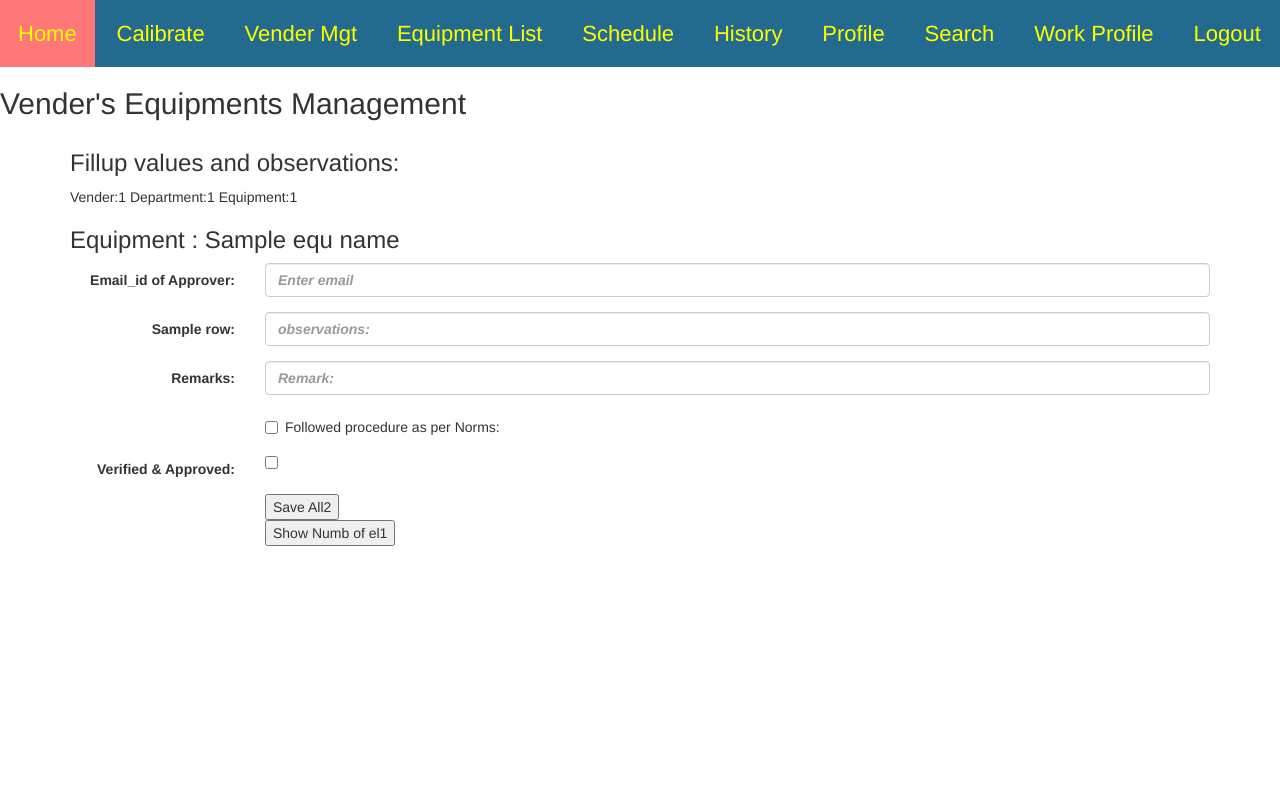
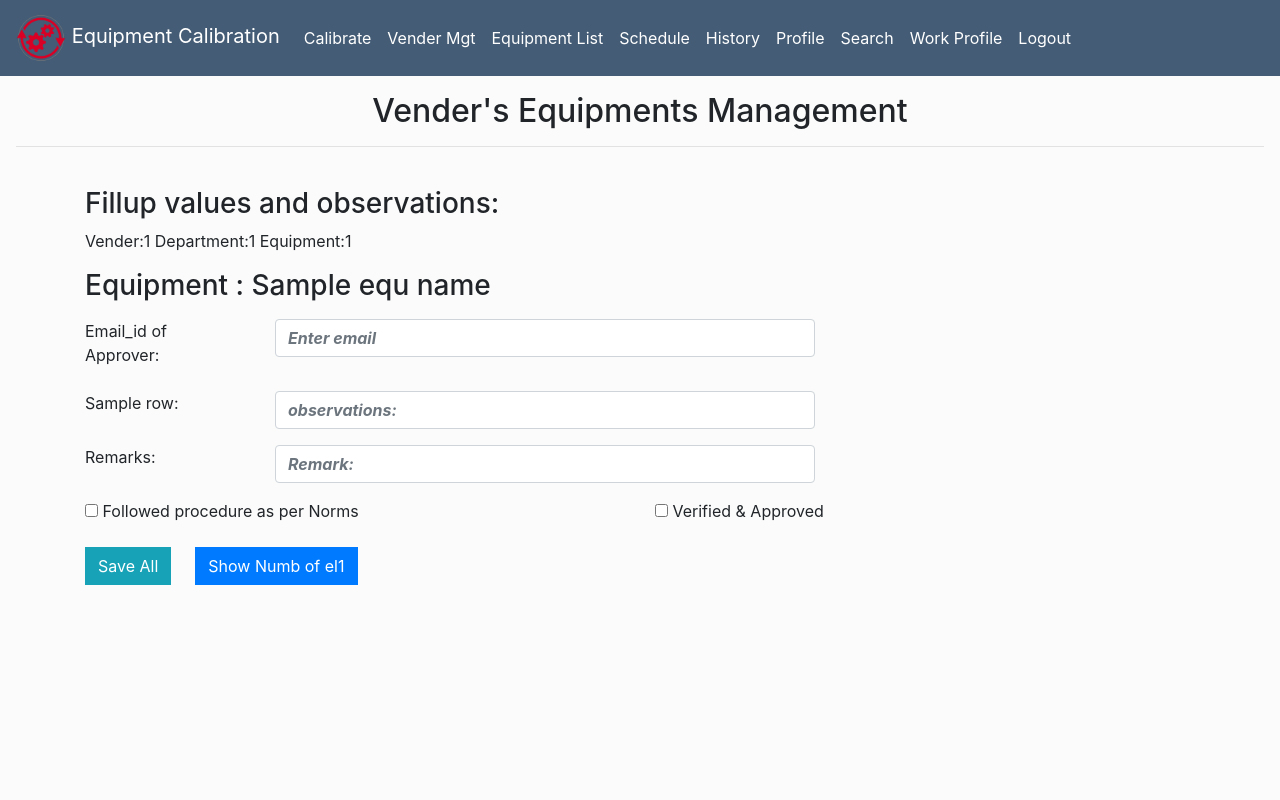
Before and after one commit to aimprohub/equipement-management, a Flask app: template templates/parameter_input.html in a window 1280 px wide. Run offline with Flask 2, Linux system fonts and the light colour scheme; the template is opened without the code that fills it: most values are stand-ins (such as "Sample title", 1, 10 or a date in 2020); some libraries are stand-ins or nearby versions.

Commit message:
code refactored and css added

```diff
--- a/static/style.css
+++ b/static/style.css
@@ -1,10 +1,15 @@
-/* Store this code in 'style.css' file inside the 'static' folder*/
-
+body, html{
+  height: 100%;
+  background-color: #fbfbfb;
+}
 .header {
-  padding: 5px 30px;
-  width: 270px;
+  padding: 5px 120px;
+  width: 150px;
   height: 70px;
   background-color: #236b8e;
+}
+.btn{
+  border-radius: 0;
 }
 
 .border {
@@ -16,12 +21,10 @@
   background-color: #9ac0cd;
 }
 
-.btn {
+.login-btn {
   padding: 10px 40px;
   background-color: #236b8e;
   color: #ffffff;
-  font-style: oblique;
-  font-weight: bold;
   border-radius: 10px;
 }
 
@@ -50,29 +53,22 @@
   font-style: oblique;
   font-weight: bold;
 }
-.successBTN {
-  background-color: blueviolet;
-  color: black;
+.bg-nav{
+  background-color: #445c75!important;
+  color: #fff;
 }
-div.scrollmenu {
-    background-color: #236b8e;
-    overflow: auto;
-    white-space: nowrap;
-  }
-
-  div.scrollmenu a {
-    display: inline-block;
-    color: yellow;
-    text-align: center;
-    padding: 18px;
-    text-decoration: none;
-    font-size: 22px;
-  }
-  .submit-button {
-    background-color: #2a6891;
-    color: rgb(248, 242, 242);
-  }
-
-  div.scrollmenu a:hover {
-    background-color: #f77;
-  }
+a.navbar-brand,
+a.nav-link{
+  color: #fff;
+  cursor: pointer;
+}
+.w-50{
+  width: 50px!important;
+}
+.main{
+  background:#fbfbfb
+}
+table thead{
+  color: #fff;
+  background: #445c75;
+}
--- /dev/null
+++ b/templates/base.html
@@ -0,0 +1,87 @@
+<!DOCTYPE html>
+<html lang="en">
+  <head>
+    <title>Equipment Calibration </title>
+    <meta charset="utf-8" />
+    <meta name="viewport" content="width=device-width, initial-scale=1" />
+    <link rel="stylesheet" href="https://maxcdn.bootstrapcdn.com/bootstrap/4.0.0/css/bootstrap.min.css" integrity="sha384-Gn5384xqQ1aoWXA+058RXPxPg6fy4IWvTNh0E263XmFcJlSAwiGgFAW/dAiS6JXm" crossorigin="anonymous">
+    <link rel="stylesheet" href="{{ url_for('static', filename='style.css') }}"/>
+  </head>
+    <body>
+      <form id="myForm">
+        <!-- <div class="scrollmenu">
+          <a href="/">Home</a>
+          <a onclick="myAction_vender()">Calibrate</a>
+          <a href="#Vender Master">Vender Mgt</a>
+          <a href="#Equipment">Equipment List</a>
+          <a href="#Schedule">Schedule</a>
+          <a href="#History">History</a>
+          <a href="#Profile">Profile</a>
+          <a onclick="myAction_dept()">Search</a>
+          <a href="#Work_Profile">Work Profile</a>
+          <a href="/logout">Logout</a>
+        </div> -->
+        <nav class="navbar navbar-expand-lg bg-nav">
+          <a class="navbar-brand" href="#"><img class="logo" alt="logo" src="{{url_for('static', filename='logo.png')}}" width="50px"/> Equipment Calibration</a>
+          <button
+            class="navbar-toggler"
+            type="button"
+            data-toggle="collapse"
+            data-target="#navbarNav"
+            aria-controls="navbarNav"
+            aria-expanded="false"
+            aria-label="Toggle navigation"
+          >
+            <span class="navbar-toggler-icon"></span>
+          </button>
+          <div class="collapse navbar-collapse" id="navbarNav">
+            <ul class="navbar-nav me-auto mb-2 mb-lg-0">
+              <li class="nav-item"><a id="cal" class="nav-link" onclick="myAction_vender('cal')">Calibrate</a></li>
+              <li class="nav-item"><a class="nav-link" href="#Vender Master">Vender Mgt</a></li>
+              <li class="nav-item"><a class="nav-link" href="#Equipment">Equipment List</a></li>
+              <li class="nav-item"><a class="nav-link" href="#Schedule">Schedule</a></li>
+              <li class="nav-item"><a class="nav-link" href="#History">History</a></li>
+              <li class="nav-item"><a class="nav-link" href="#Profile">Profile</a></li>
+              <li class="nav-item"><a class="nav-link" onclick="myAction_dept()">Search</a></li>
+              <li class="nav-item"><a class="nav-link" href="#Work_Profile">Work Profile</a></li>
+              <li class="nav-item"><a class="nav-link" href="/logout">Logout</a></li>
+            </ul>
+          </div>
+        </nav>
+      </form>
+
+      <div class="container-fluid p-3">
+          <h2 class="text-center">Vender's Equipments Management</h2><hr><br>
+          {% block content %} {% endblock %}
+      </div>
+      <script>
+        function myAction_vender(id) {
+          document.getElementById("myForm").action = "/select_vender";
+          document.getElementById("myForm").submit();
+        }
+        function myAction_dept() {
+          document.getElementById("myForm").action = "/select_dept";
+          document.getElementById("myForm").submit();
+        }
+        function myAction_logout() {
+          document.getElementById("myForm").action = "/logout";
+          document.getElementById("myForm").submit();
+        }
+      </script>
+      <script
+        src="https://code.jquery.com/jquery-3.2.1.slim.min.js"
+        integrity="sha384-KJ3o2DKtIkvYIK3UENzmM7KCkRr/rE9/Qpg6aAZGJwFDMVNA/GpGFF93hXpG5KkN"
+        crossorigin="anonymous"
+      ></script>
+      <script
+        src="https://cdnjs.cloudflare.com/ajax/libs/popper.js/1.12.9/umd/popper.min.js"
+        integrity="sha384-ApNbgh9B+Y1QKtv3Rn7W3mgPxhU9K/ScQsAP7hUibX39j7fakFPskvXusvfa0b4Q"
+        crossorigin="anonymous"
+      ></script>
+      <script
+        src="https://maxcdn.bootstrapcdn.com/bootstrap/4.0.0/js/bootstrap.min.js"
+        integrity="sha384-JZR6Spejh4U02d8jOt6vLEHfe/JQGiRRSQQxSfFWpi1MquVdAyjUar5+76PVCmYl"
+        crossorigin="anonymous"
+      ></script>
+    </body>
+  </html>
--- a/templates/base1.html
+++ /dev/null
@@ -1,54 +0,0 @@
-<!DOCTYPE html>
-
-<html lang="en">
-  <head>
-    <title>Bootstrap Example</title>
-    <meta charset="utf-8" />
-    <meta name="viewport" content="width=device-width, initial-scale=1" />
-    <link
-      rel="stylesheet"
-      href="https://maxcdn.bootstrapcdn.com/bootstrap/3.4.1/css/bootstrap.min.css"
-    />
-    <script src="https://ajax.googleapis.com/ajax/libs/jquery/3.5.1/jquery.min.js"></script>
-    <script src="https://maxcdn.bootstrapcdn.com/bootstrap/3.4.1/js/bootstrap.min.js"></script>
-    <link
-      rel="stylesheet"
-      href="{{ url_for('static', filename='style.css') }}"
-    />
-  </head>
-
-  <body>
-    <form id="myForm">
-      <div class="scrollmenu">
-        <a href="/">Home</a>
-        <a onclick="myAction_vender()">Calibrate</a>
-        <a href="#Vender Master">Vender Mgt</a>
-        <a href="#Equipment">Equipment List</a>
-        <a href="#Schedule">Schedule</a>
-        <a href="#History">History</a>
-        <a href="#Profile">Profile</a>
-        <a onclick="myAction_dept()">Search</a>
-        <a href="#Work_Profile">Work Profile</a>
-
-        <a href="/logout">Logout</a>
-      </div>
-
-      <h2>Vender's Equipments Management</h2>
-    </form>
-    {% block content %} {% endblock %}
-    <script>
-      function myAction_vender() {
-        document.getElementById("myForm").action = "/select_vender";
-        document.getElementById("myForm").submit();
-      }
-      function myAction_dept() {
-        document.getElementById("myForm").action = "/select_dept";
-        document.getElementById("myForm").submit();
-      }
-      function myAction_logout() {
-        document.getElementById("myForm").action = "/logout";
-        document.getElementById("myForm").submit();
-      }
-    </script>
-  </body>
-</html>
--- a/templates/hosplist.html
+++ b/templates/hosplist.html
@@ -1,5 +1,5 @@
 
-{% extends "base1.html" %}
+{% extends "base.html" %}
 {% block content %}
 
 <body>
--- a/templates/index_login.html
+++ b/templates/index_login.html
@@ -1,4 +1,4 @@
-{% extends "base1.html" %}
+{% extends "base.html" %}
 {% block content %}
 <div>
     <p>{{ message }}</p>
--- a/templates/parameter_input.html
+++ b/templates/parameter_input.html
@@ -1,24 +1,7 @@
-<!DOCTYPE html>
-<html lang="en">
-<head>
-  <title>Bootstrap Example</title>
-  <meta charset="utf-8">
-  <meta name="viewport" content="width=device-width, initial-scale=1">
-  <link rel="stylesheet" href="https://maxcdn.bootstrapcdn.com/bootstrap/3.4.1/css/bootstrap.min.css">
-  <script src="https://ajax.googleapis.com/ajax/libs/jquery/3.5.1/jquery.min.js"></script>
-  <script src="https://maxcdn.bootstrapcdn.com/bootstrap/3.4.1/js/bootstrap.min.js"></script>
-</head>
-<body>
-
-{% extends "base1.html" %}
+{% extends "base.html" %}
 {% block content %}
 
 <script>
-function myAction_reading(){
-    document.getElementById("myForm3").method="POST";
-    document.getElementById("myForm3").action = "/save_reading";
-    document.getElementById("myForm3").submit();
-}
 function show_no(){
   //document.getElementById("myForm").action = "/save_reading";
   var x = document.getElementById("myForm3").elements.length;
@@ -30,15 +13,12 @@ function getAllValues(){
   var x = document.getElementById("myForm3");
   var txt = "";
   var i;
-  document.getElementById("myForm3").method="POST";
-  document.getElementById("myForm3").action = "/save_reading";
   for (i = 0; i < x.length; i++) {
     txt = txt + x.elements[i].value + "|";
   }
   alert(txt)
   ////document.getElementById("myForm").element.namedItem("Remarks") = txt;
   document.getElementById("textall").value = txt;
-  document.getElementById("myForm3").submit();
   return txt;
 }
 </script>
@@ -46,64 +26,55 @@ function getAllValues(){
 <div class="container">
   <h3>Fillup values and observations:</h3>
   Vender:{{venderid}} Department:{{deptid}}  Equipment:{{equipmentid}}   <p></p>
-  <h3>Equipment : {{equ_name}}</h3><p></p><p></p>
-
-  <form id ="myForm3" class="form-horizontal" action="/save_reading">
-
-    <div class="form-group">
+  <h3 class="mb-3">Equipment : {{equ_name}}</h3>
+  <form id ="myForm3" class="form-horizontal" action="/save_reading" method="POST">
+    <div class="row form-group">
       <label class="control-label col-sm-2" for="email">Email_id of Approver:</label>
-      <div class="col-sm-10">
+      <div class="col-sm-6">
         <input type="email" class="form-control" id="email" placeholder="Enter email" name="email">
       </div>
     </div>
-
     <tbody>
     {% for row in data %}
-
-    <div class="form-group">
+    <div class="row form-group">
       <label class="control-label col-sm-2" for="pwd">{{row}}:</label>
-      <div class="col-sm-10">
+      <div class="col-sm-6">
         <input type="text" class="form-control" id="pwd" placeholder="observations:" name="{{row}}">
       </div>
     </div>
 
     {% endfor %}
 
-    <div class="form-group">
+    <div class="row form-group">
       <label class="control-label col-sm-2" for="myForm">Remarks:</label>
-      <div class="col-sm-10">
+      <div class="col-sm-6">
         <input type="text" class="form-control" id="myForm" placeholder="Remark:" name="Remarks">
       </div>
     </div>
 
-    <div class="form-group">
-      <class class="col-sm-offset-2 col-sm-10">
-      <div>
+    <div class="row form-group">
+      <div class="col-sm-6">
         <div class="checkbox">
-          <label><input type="checkbox" name="remember"> Followed procedure as per Norms:</label>
+          <label><input type="checkbox" name="remember">  Followed procedure as per Norms</label>
+        </div>
+      </div>
+      <div class="col-sm-6">
+        <div class="checkbox">
+          <label><input type="checkbox" name="remember">  Verified & Approved </label>
         </div>
       </div>
     </div>
 
-    <div class="form-group">
-      <label class="control-label col-sm-2" for="pwd">Verified & Approved:</label>
-      <div class="col-sm-10">
-        <label><input type="checkbox" name="remember"> </label>
+    <div class="form-group row">
+      <div class="col-sm-6">
+        <div class="d-flex">
+          <div><button class="btn btn-info mr-4 " id="department" onclick="myAction_reading()">Save All</button></div>
+          <div><button class="btn btn-primary" id="department" onclick="getAllValues()">Show Numb of el1</button></div>
+        </div>
       </div>
     </div>
-
-    <div class="form-group">
-      <div class="col-sm-offset-2 col-sm-10">
-        <input type="hidden" id="equipmentid" name="equipmentid" value={{equipmentid}}>
-        <input type="hidden" id="textall" name="textall" >
-
-        <button id="department" onclick="myAction_reading()">Save All2</button><br>
-        <button id="department" onclick="getAllValues()">Show Numb of el1</button><br>
-      </div>
-    </div>
-  </tbody>
+    <input type="hidden" id="equipmentid" name="equipmentid" value={{equipmentid}}>
+    <input type="hidden" id="textall" name="textall" >
   </form>
 </div>
-
-</body>
 {% endblock %}
```
Also changed, not shown: templates/select_dept.html (+15 -26 lines), templates/select_equip.html (+16 -21 lines), templates/select_vender.html (+10 -20 lines).
